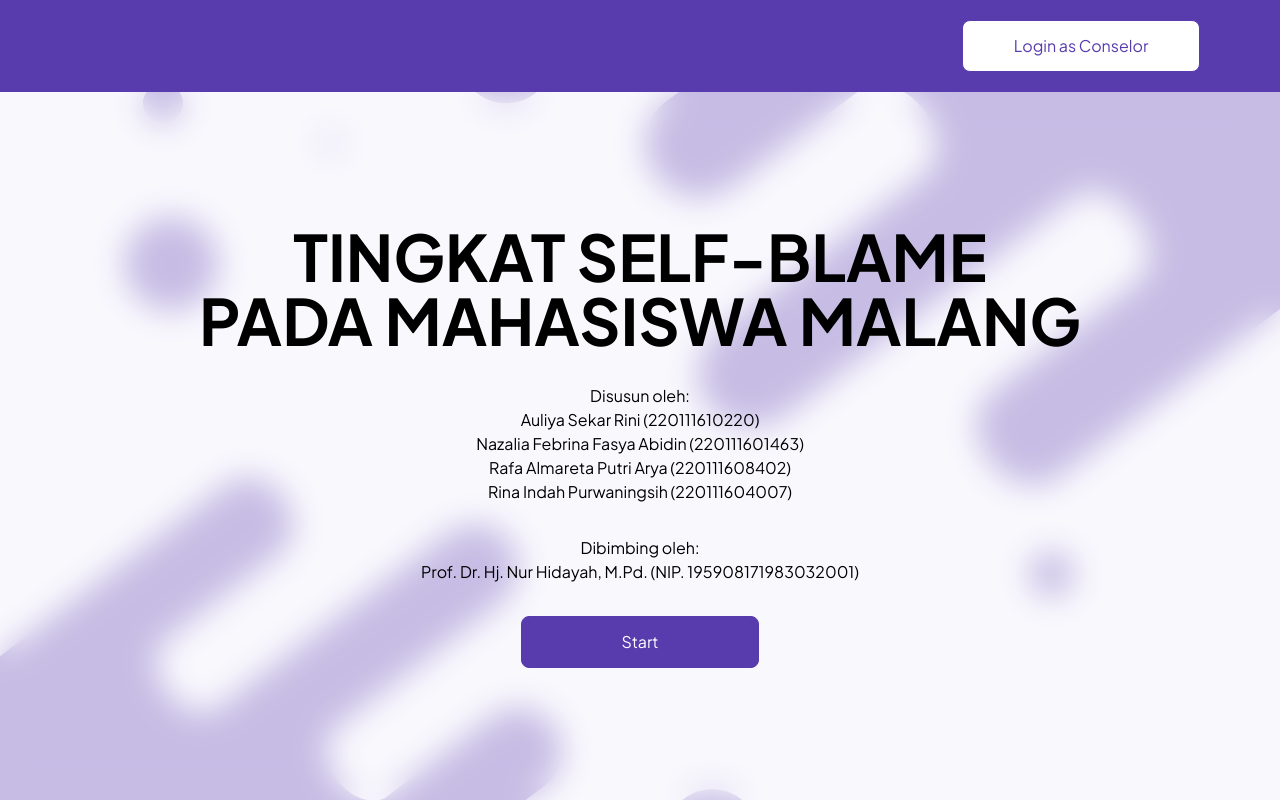
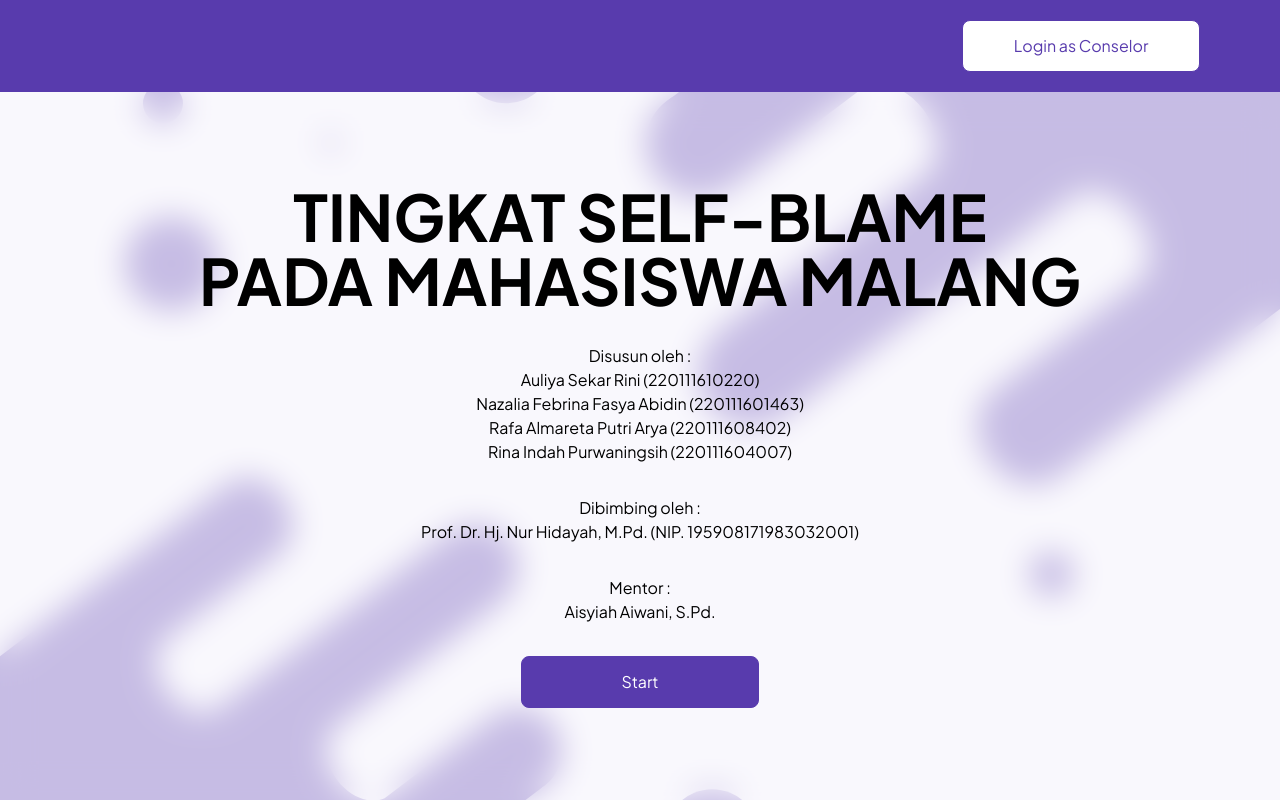
Before and after one commit to ahmadiqball/questionnaire-um, a React (Vite) app: page / in a window 1280 px wide. Built offline with nearby package versions, Linux system fonts and the light colour scheme.

Commit message:
feat: add mentor

```diff
--- a/src/pages/page-landing.tsx
+++ b/src/pages/page-landing.tsx
@@ -15,7 +15,7 @@ export function PageLanding() {
           </h1>
 
           <div className="my-8">
-            <p>Disusun oleh:</p>
+            <p>Disusun oleh :</p>
             <p>Auliya Sekar Rini (220111610220)</p>
             <p>Nazalia Febrina Fasya Abidin (220111601463)</p>
             <p>Rafa Almareta Putri Arya (220111608402)</p>
@@ -23,8 +23,13 @@ export function PageLanding() {
           </div>
 
           <div className="mb-8">
-            <p>Dibimbing oleh:</p>
+            <p>Dibimbing oleh :</p>
             <p>Prof. Dr. Hj. Nur Hidayah, M.Pd. (NIP. 195908171983032001)</p>
+          </div>
+
+          <div className="mb-8">
+            <p>Mentor :</p>
+            <p>Aisyiah Aiwani, S.Pd.</p>
           </div>
 
           <Button onClick={() => navigate('/guide')}>Start</Button>
```
